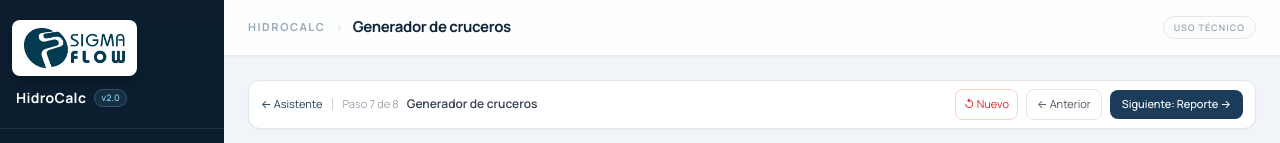
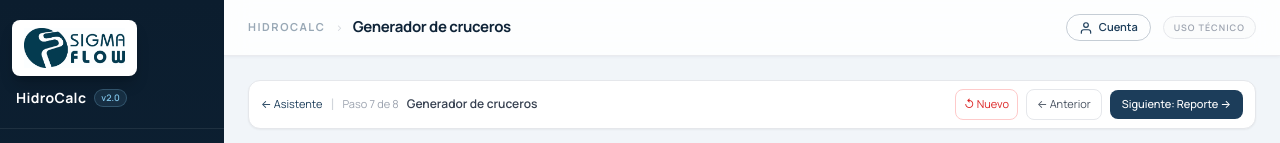
Before and after one commit to simexco/hidrocalc, a Next.js app: page /despiece in a window 1280 px wide. Shown: the top 143 px of the page. Built offline with nearby package versions, Linux system fonts and the light colour scheme.

Commit message:
Acceso a cuentas visible: boton 'Iniciar sesion / Crear cuenta' en la portada y boton 'Cuenta' en el header de todos los modulos

```diff
--- a/src/app/page.tsx
+++ b/src/app/page.tsx
@@ -95,7 +95,10 @@ export default function Home() {
       <div className="w-full border-b border-white/10 px-6 py-3">
         <div className="max-w-6xl mx-auto flex items-center justify-between">
           <span className="text-white/40 text-xs tracking-widest uppercase font-medium">Herramienta de Ingeniería</span>
-          <span className="text-white/30 text-xs">v2.0</span>
+          <span className="flex items-center gap-3">
+            <span className="text-white/30 text-xs">v2.0</span>
+            <Link href="/cuenta" className="text-xs font-semibold text-white bg-white/10 border border-white/20 rounded-lg px-3 py-1.5 hover:bg-white/20 transition-colors">Iniciar sesión / Crear cuenta</Link>
+          </span>
         </div>
       </div>
 
--- a/src/components/layout/HidroCalcHeader.tsx
+++ b/src/components/layout/HidroCalcHeader.tsx
@@ -116,6 +116,10 @@ export function HidroCalcHeader() {
         </div>
         <div className="flex items-center gap-3">
           {help && <HelpButton moduleTitle={help.title} sections={help.sections} />}
+          <Link href="/cuenta" className="flex items-center gap-1.5 text-[11px] font-semibold text-[#1C3D5A] border border-[#1C3D5A]/25 rounded-full px-3 py-1 hover:bg-[#1C3D5A] hover:text-white transition-colors">
+            <svg viewBox="0 0 24 24" className="w-3.5 h-3.5" fill="none" stroke="currentColor" strokeWidth={2} strokeLinecap="round"><path d="M20 21v-2a4 4 0 0 0-4-4H8a4 4 0 0 0-4 4v2M12 11a4 4 0 1 0 0-8 4 4 0 0 0 0 8z" /></svg>
+            Cuenta
+          </Link>
           <span className="text-[9px] text-gray-400 tracking-[0.12em] uppercase font-semibold hidden sm:inline-block border border-gray-200 rounded-full px-2.5 py-1 bg-gray-50/60">Uso técnico</span>
         </div>
       </div>
```
